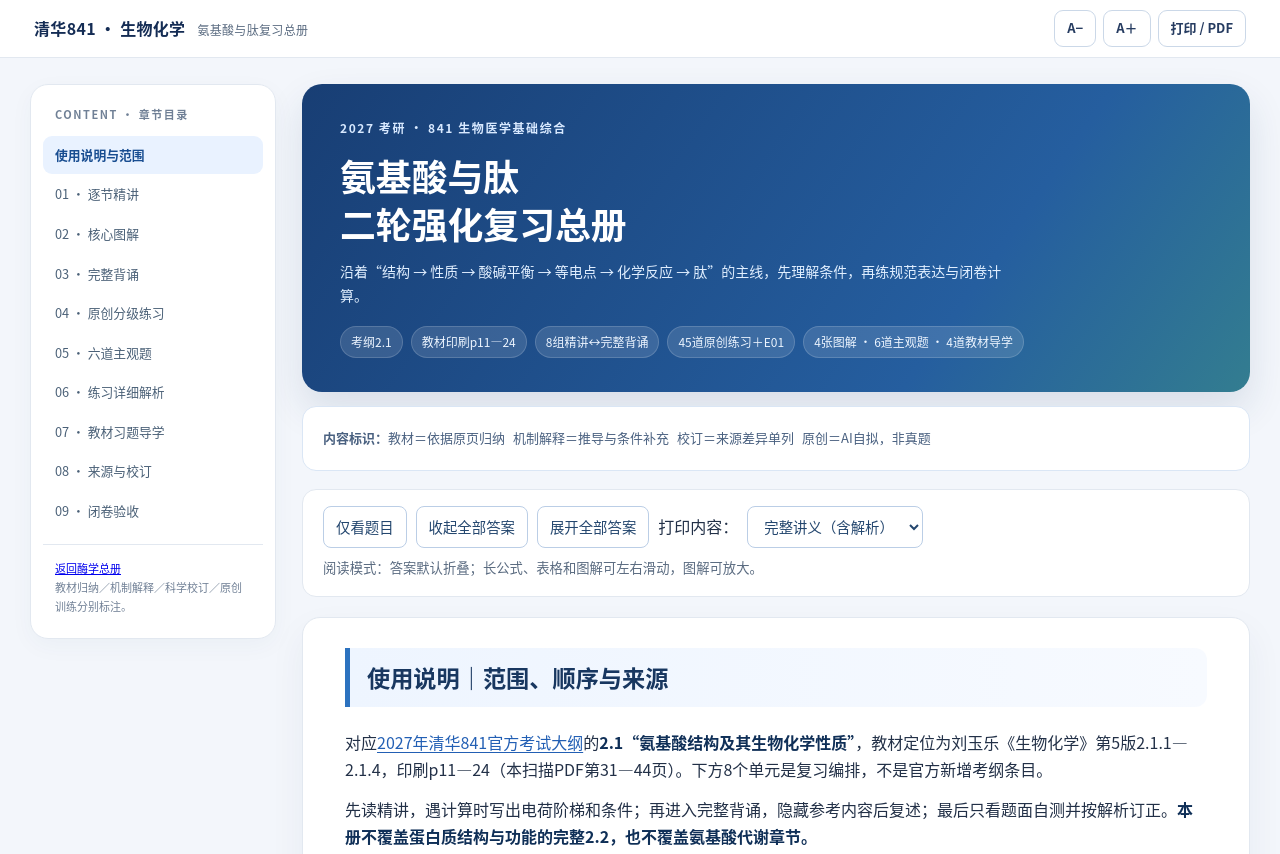
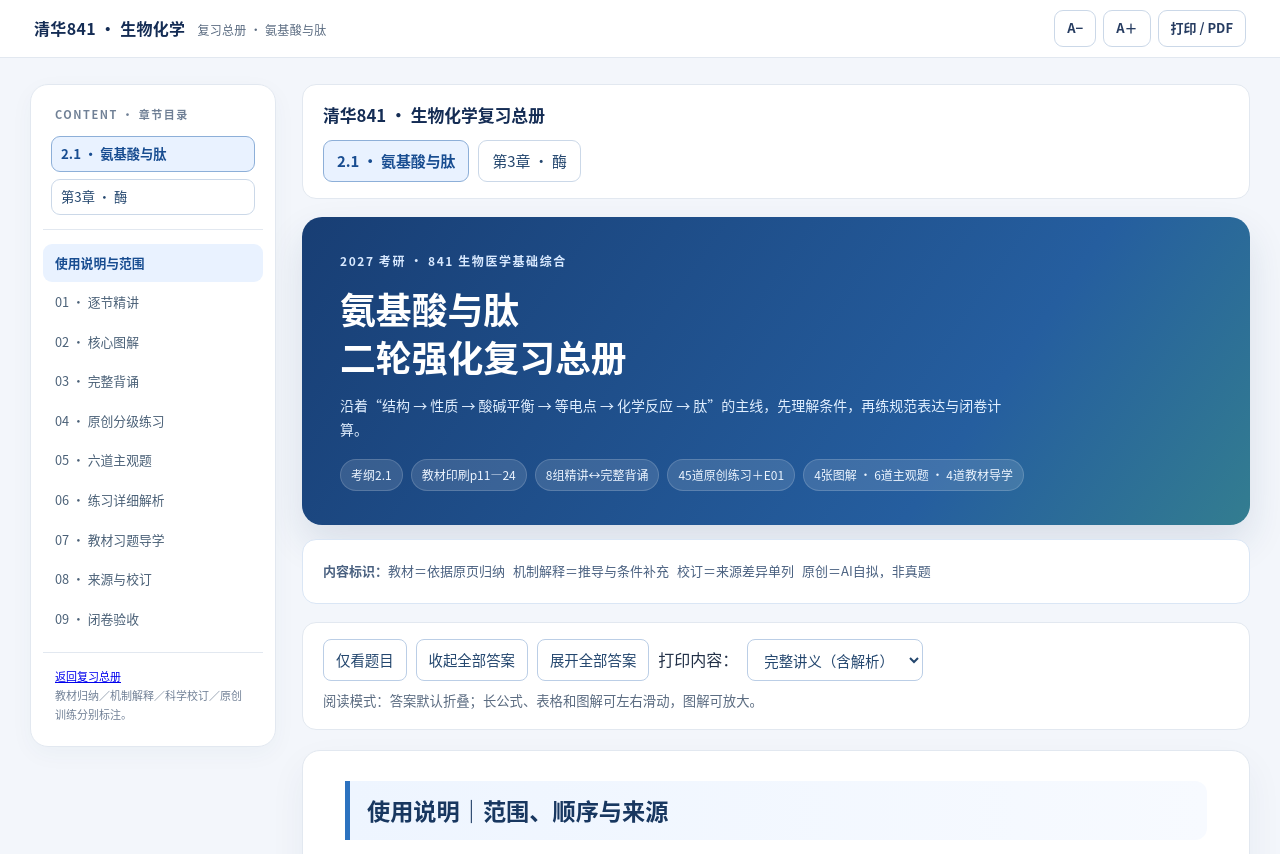
Before and after one commit to L04-ZJ/tsinghua-841-enzyme, a plain HTML site: page amino-acids.html in a window 1280 px wide. Shown: the top 854 px of the page. Drawn offline with Linux system fonts and the light colour scheme.

Commit message:
Unify biochemistry chapters under one collection entry

```diff
--- a/amino-acids.html
+++ b/amino-acids.html
@@ -96,11 +96,16 @@
 .formula{overflow-x:auto;max-width:100%;white-space:nowrap;background:#f3f7fd;border:1px solid #e1eafb;border-radius:10px;padding:14px 12px;margin:16px 0;font-family:inherit;font-size:1.03rem;line-height:1.8}
 .open-question{border:1px solid #d7e3ef;border-radius:12px;padding:15px 18px;margin:18px 0;scroll-margin-top:78px}.open-question h4{margin:0 0 9px}.open-question p:first-of-type{margin-top:5px}.story [id]{scroll-margin-top:78px}
 @media print{.open-question{break-inside:avoid;padding:8px 10px;margin:9px 0}.formula{white-space:normal;overflow:visible;break-inside:avoid}.quiz-card,.open-question{box-decoration-break:clone}.story figcaption{break-before:avoid}.figure-scroll{break-inside:avoid}}
+</style><style>
+/* 复习总册：沿用既有配色，统一两章入口。 */
+.collection-nav{background:#fff;border:1px solid var(--hair);border-radius:14px;padding:16px 20px;margin:0 0 18px}.collection-nav strong{display:block;color:var(--navy);font-size:1.05rem;margin-bottom:10px}.collection-links{display:flex;flex-wrap:wrap;gap:9px}.collection-link{display:inline-block;padding:9px 13px;border:1px solid #cbd8e8;border-radius:9px;color:#23466e;background:#fff;text-decoration:none;font-size:.93rem;line-height:1.5}.collection-link[aria-current="page"]{background:#e9f2ff;border-color:#8dafd8;color:#184d91;font-weight:700}.collection-link:hover{background:#f1f5ff}.collection-sidebar{padding:0 8px 14px;margin-bottom:14px;border-bottom:1px solid var(--hair)}.collection-sidebar .collection-link{display:block;margin-top:7px;padding:7px 9px;font-size:.83rem}
+@media(max-width:600px){.collection-nav{padding:14px 16px}.collection-link{flex:1 1 auto;text-align:center;font-size:.87rem;padding:9px}}
+@media print{.collection-nav,.collection-sidebar{display:none!important}}
 </style></head><body>
-<header class="sitebar"><div class="navbar"><div class="logo">清华841 · 生物化学 <span class="sublogo">氨基酸与肽复习总册</span></div><div class="nav-actions"><button id="smaller" aria-label="减小字号" type="button">A−</button><button id="larger" aria-label="增大字号" type="button">A＋</button><button id="print" type="button">打印 / PDF</button></div></div><div id="progress"></div></header>
-<div class="shell"><aside class="sidebar" aria-label="章节目录"><div class="sidebar-title">CONTENT · 章节目录</div><a class="side-link" href="#guide">使用说明与范围</a><a class="side-link" href="#lecture">01 · 逐节精讲</a><a class="side-link" href="#diagrams">02 · 核心图解</a><a class="side-link" href="#recitation-title">03 · 完整背诵</a><a class="side-link" href="#practice">04 · 原创分级练习</a><a class="side-link" href="#subjective">05 · 六道主观题</a><a class="side-link" href="#solutions">06 · 练习详细解析</a><a class="side-link" href="#textbook">07 · 教材习题导学</a><a class="side-link" href="#sources">08 · 来源与校订</a><a class="side-link" href="#assessment">09 · 闭卷验收</a><div class="side-caption"><a href="./">返回酶学总册</a><br>教材归纳／机制解释／科学校订／原创训练分别标注。</div></aside><div class="content">
+<header class="sitebar"><div class="navbar"><div class="logo">清华841 · 生物化学 <span class="sublogo">复习总册 · 氨基酸与肽</span></div><div class="nav-actions"><button id="smaller" aria-label="减小字号" type="button">A−</button><button id="larger" aria-label="增大字号" type="button">A＋</button><button id="print" type="button">打印 / PDF</button></div></div><div id="progress"></div></header>
+<div class="shell"><aside class="sidebar" aria-label="章节目录"><div class="sidebar-title">CONTENT · 章节目录</div><nav class="collection-sidebar" aria-label="切换复习章节"><a class="collection-link" href="amino-acids.html" aria-current="page">2.1 · 氨基酸与肽</a><a class="collection-link" href="./">第3章 · 酶</a></nav><a class="side-link" href="#guide">使用说明与范围</a><a class="side-link" href="#lecture">01 · 逐节精讲</a><a class="side-link" href="#diagrams">02 · 核心图解</a><a class="side-link" href="#recitation-title">03 · 完整背诵</a><a class="side-link" href="#practice">04 · 原创分级练习</a><a class="side-link" href="#subjective">05 · 六道主观题</a><a class="side-link" href="#solutions">06 · 练习详细解析</a><a class="side-link" href="#textbook">07 · 教材习题导学</a><a class="side-link" href="#sources">08 · 来源与校订</a><a class="side-link" href="#assessment">09 · 闭卷验收</a><div class="side-caption"><a href="./">返回复习总册</a><br>教材归纳／机制解释／科学校订／原创训练分别标注。</div></aside><div class="content"><nav class="collection-nav" aria-label="生物化学复习总册章节"><strong>清华841 · 生物化学复习总册</strong><div class="collection-links"><a class="collection-link" href="amino-acids.html" aria-current="page">2.1 · 氨基酸与肽</a><a class="collection-link" href="./">第3章 · 酶</a></div></nav>
 <div class="hero" id="top"><div class="eyebrow">2027 考研 · 841 生物医学基础综合</div><h1>氨基酸与肽<br>二轮强化复习总册</h1><p>沿着“结构 → 性质 → 酸碱平衡 → 等电点 → 化学反应 → 肽”的主线，先理解条件，再练规范表达与闭卷计算。</p><div class="pills"><span>考纲2.1</span><span>教材印刷p11—24</span><span>8组精讲↔完整背诵</span><span>45道原创练习＋E01</span><span>4张图解 · 6道主观题 · 4道教材导学</span></div></div>
-<div class="mobile-index"><details><summary>章节目录（点开跳转）</summary><div class="mob-links"><a class="side-link" href="#guide">使用说明与范围</a><a class="side-link" href="#lecture">01 · 逐节精讲</a><a class="side-link" href="#diagrams">02 · 核心图解</a><a class="side-link" href="#recitation-title">03 · 完整背诵</a><a class="side-link" href="#practice">04 · 原创分级练习</a><a class="side-link" href="#subjective">05 · 六道主观题</a><a class="side-link" href="#solutions">06 · 练习详细解析</a><a class="side-link" href="#textbook">07 · 教材习题导学</a><a class="side-link" href="#sources">08 · 来源与校订</a><a class="side-link" href="#assessment">09 · 闭卷验收</a><a class="side-link" href="./">返回酶学总册</a></div></details></div>
+<div class="mobile-index"><details><summary>章节目录（点开跳转）</summary><div class="mob-links"><a class="side-link" href="#guide">使用说明与范围</a><a class="side-link" href="#lecture">01 · 逐节精讲</a><a class="side-link" href="#diagrams">02 · 核心图解</a><a class="side-link" href="#recitation-title">03 · 完整背诵</a><a class="side-link" href="#practice">04 · 原创分级练习</a><a class="side-link" href="#subjective">05 · 六道主观题</a><a class="side-link" href="#solutions">06 · 练习详细解析</a><a class="side-link" href="#textbook">07 · 教材习题导学</a><a class="side-link" href="#sources">08 · 来源与校订</a><a class="side-link" href="#assessment">09 · 闭卷验收</a><a class="side-link" href="./">返回复习总册</a></div></details></div>
 <div class="callout-legend"><strong>内容标识：</strong><span>教材＝依据原页归纳</span><span>机制解释＝推导与条件补充</span><span>校订＝来源差异单列</span><span>原创＝AI自拟，非真题</span></div>
 <div class="study-tools" role="region" aria-label="阅读与自测设置"><button id="questions-toggle" type="button" aria-pressed="false">仅看题目</button><button id="answers-hide" type="button">收起全部答案</button><button id="answers-show" type="button">展开全部答案</button><label for="print-mode">打印内容：</label><select id="print-mode"><option value="handout">完整讲义（含解析）</option><option value="questions">练习题（不含解析）</option></select><small id="view-status" aria-live="polite">阅读模式：答案默认折叠；长公式、表格和图解可左右滑动，图解可放大。</small></div><main class="story" id="main">
 <section class="chapter-section reading-section" data-chapter="guide"><h2 id="guide">使用说明｜范围、顺序与来源</h2>
@@ -356,7 +361,7 @@
 <ul><li>结构：不看表写出20种中文名、三字母、单字母及R基，说明Gly/Pro/Thr/Ile特殊性。</li><li>分类：复述七类与近中性极性分类，辨析D/E与N/Q、Cys与Met、L与左旋。</li><li>计算：闭卷完成B01—B07与E01，保留公式、参数、单位、舍入及适用条件。</li><li>机制：完整回答S02、S03，明确DNFB与Edman的区别、茚三酮Pro例外。</li><li>肽：用S04与S05核对n−c、末端电荷、GSHγ-连接和胰岛素计数。</li><li>订正：把错误定位到具体基团、反应步骤或条件，再用对应背诵卡复述，最后回到原题独立重做。</li></ul>
 <p>打印时选择“完整讲义”会展开解析和背诵答案；选择“练习题”仅保留题面及验收任务。网页自测操作只改变显示，不上传个人记录或推断学习进度。</p>
 </section>
-</main><dialog class="figure-dialog" id="figure-dialog" aria-labelledby="figure-title"><div class="figure-controls"><strong id="figure-title">图表放大</strong><button type="button" id="figure-minus" aria-label="缩小图表">缩小</button><button type="button" id="figure-plus" aria-label="放大图表">放大</button><button type="button" id="figure-close">关闭</button></div><p class="figure-hint">左右、上下滑动查看全图；可用缩放按钮调整，按Esc关闭。</p><div class="figure-stage" id="figure-stage" tabindex="0" aria-label="放大图表，可滚动"></div></dialog><div class="bottom">氨基酸与肽 · 教材归纳与原创训练 · <a href="./">返回酶学总册</a><br>支持离线阅读、折叠自测和打印；教材页码供自备原书定位。</div></div></div><script>
+</main><dialog class="figure-dialog" id="figure-dialog" aria-labelledby="figure-title"><div class="figure-controls"><strong id="figure-title">图表放大</strong><button type="button" id="figure-minus" aria-label="缩小图表">缩小</button><button type="button" id="figure-plus" aria-label="放大图表">放大</button><button type="button" id="figure-close">关闭</button></div><p class="figure-hint">左右、上下滑动查看全图；可用缩放按钮调整，按Esc关闭。</p><div class="figure-stage" id="figure-stage" tabindex="0" aria-label="放大图表，可滚动"></div></dialog><div class="bottom">氨基酸与肽 · 教材归纳与原创训练 · <a href="./">返回复习总册</a><br>支持离线阅读、折叠自测和打印；教材页码供自备原书定位。</div></div></div><script>
 (()=>{
   const root=document.documentElement, body=document.body;
   // 背诵自测仅改变当前页面显示，不写入学习事实或个人状态。
```
Also changed, not shown: index.html (+7 -2 lines), 1 other file.
